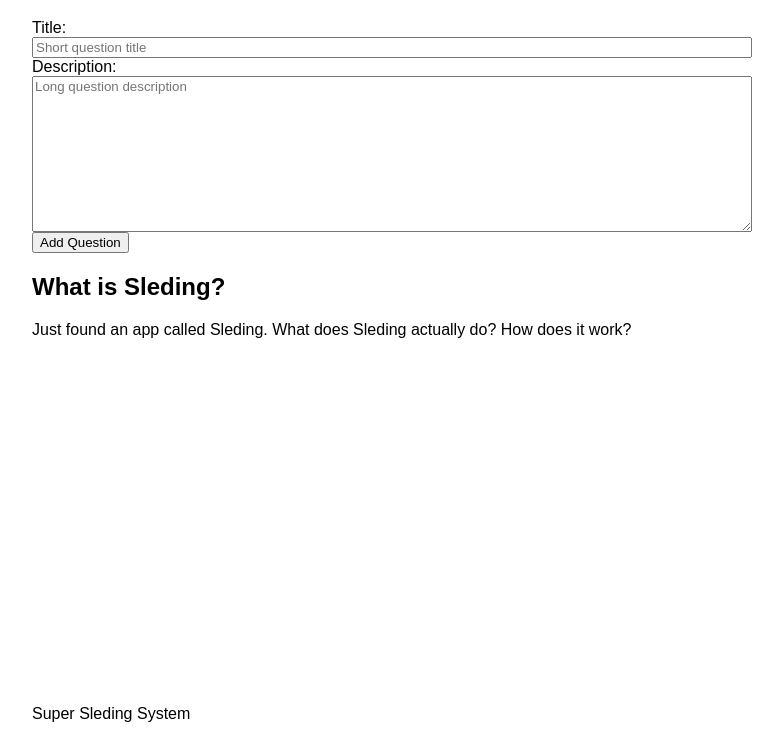
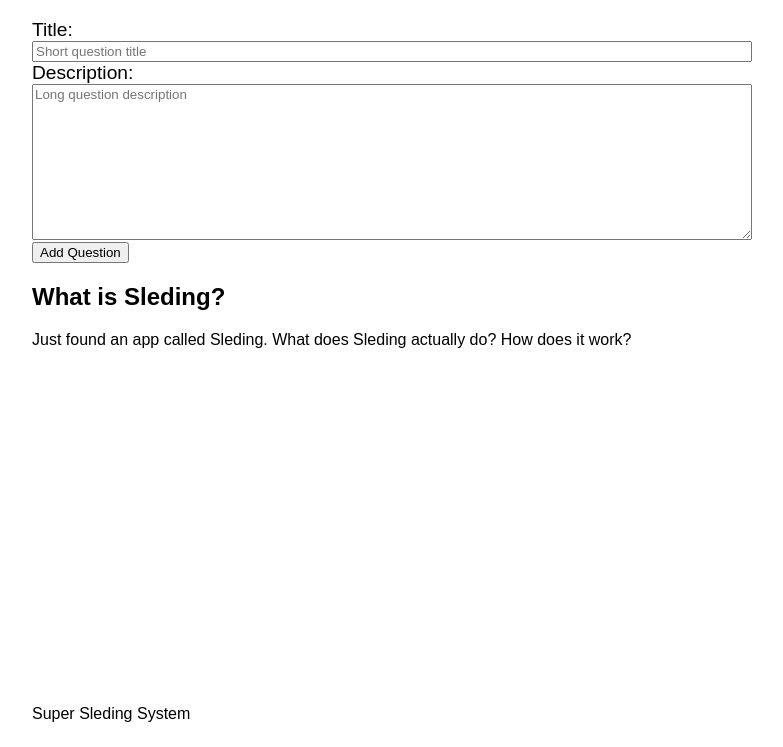
Before and after one commit to mhaidarhanif/sleding, a plain HTML site: page index.html in a window 1280 px wide. Shown: the part 69-816 px from the top of the page, without its empty margins (248-1031 px from the left). Drawn offline with Linux system fonts and the light colour scheme.

Commit message:
feat: increase form font size

```diff
--- a/index.css
+++ b/index.css
@@ -20,6 +20,10 @@ textarea {
   flex: 1;
 }
 
+.form {
+  font-size: 1.2rem;
+}
+
 .flex {
   display: flex;
 }
--- a/index.html
+++ b/index.html
@@ -15,7 +15,7 @@
       </header>
 
       <main id="main" class="main">
-        <form id="question-form">
+        <form id="question-form" class="form">
           <div class="flex-col">
             <label for="question-title">Title: </label>
             <input
```
